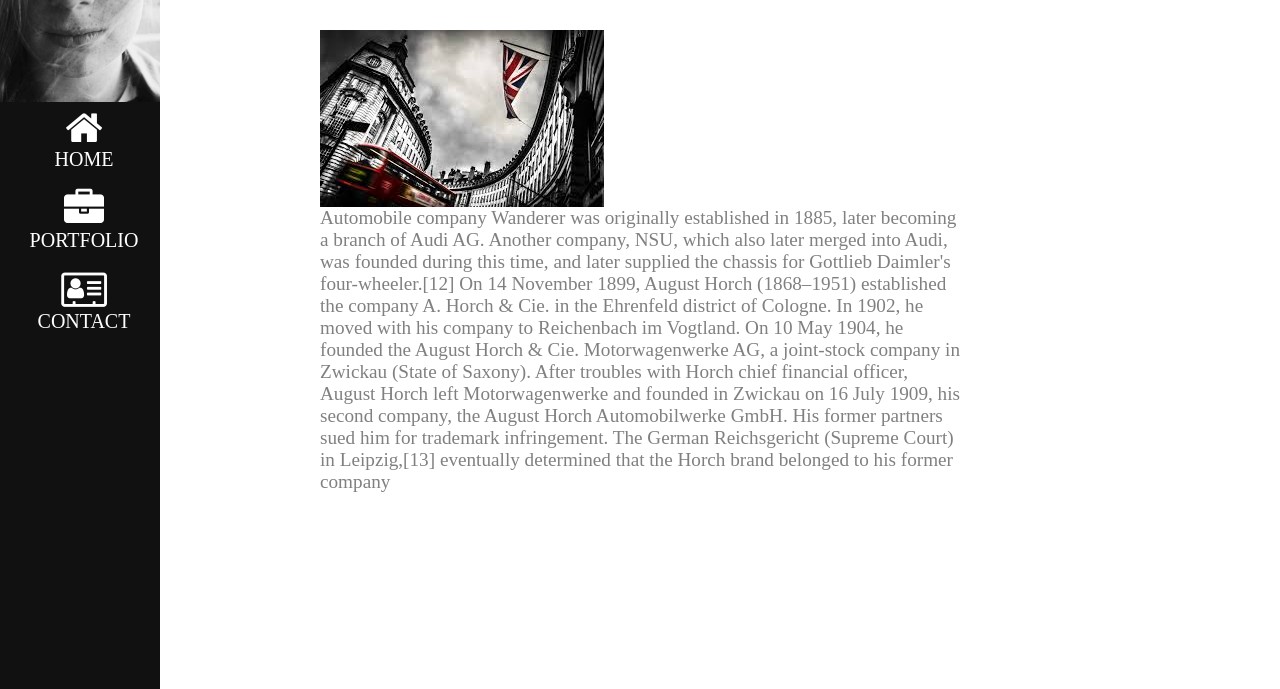
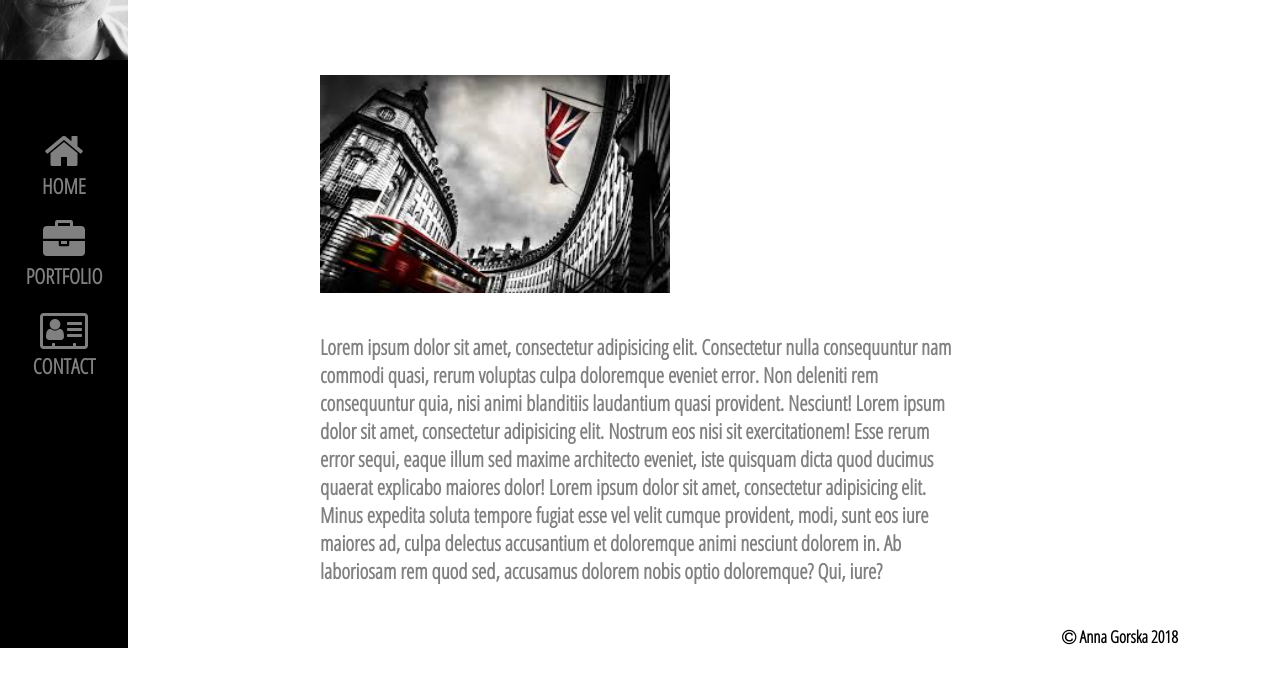
Before and after one commit to T4Net/AnnsWeb, a plain HTML site: page index.html in a window 1280 px wide. Shown: the part 111-800 px from the top of the page. Drawn offline with Linux system fonts and the light colour scheme.

Commit message:
Refactor master branch html and css

```diff
--- a/CSS/mainStyle.css
+++ b/CSS/mainStyle.css
@@ -3,64 +3,70 @@
   margin: 0;
   padding:0;
   box-sizing: border-box;
+  text-decoration: none;
  }
+ html {
+   font-family: 'Open Sans Condensed', Helvetica, Verdana, Arial, sans-serif;
+   font-size: 21px;
+   background-color: rgb(255, 255, 255);
+}
+body {
+  color: gray;
+  font-weight: bold;
+  min-height: 100vh;
 
-body {
-    background-color: white;
-    overflow-x: hidden;
 }
-div.wrapper {
+a {
+  color: gray;
+}
+div.page_wrapper {
   display: grid;
   grid-template-columns: 10vw 15vw 1fr 25vw;
-    color:gray;
-    font-family:'Gentium Book Basic';
-    font-size:larger;
+  grid-row-gap: 40px;
 }
+nav.left_site_nav {
+  grid-column: 1 / 2;
+  grid-row: 1 / 5;
 
-menu {
-    grid-column: 1 / 2;
   display: flex;
   flex-direction: column;
-    text-decoration: none;
-    height: 100%;
-    width: 160px;
-    position: fixed;
-    z-index: 1;
-    top: 0;
-    left: 0;
-    background-color: #111;
-    overflow-x: hidden;
-    font-size:x-small;
+  align-items: center;
+  justify-content: flex-start;
+  background-color: black;
 }
-menu a {
-    padding: 6px 8px 6px 16px;
-    margin-bottom:6px;
-    text-decoration: none;
-    font-size: 20px;
+#avatar_image {
+  width: 100%;
+  height: auto;
+  padding-bottom: 50px;
+}
+nav.left_site_nav i {
+  padding-top: 20px;
+}
+nav.left_site_nav a:hover {
   color: white;
-    display: block;
-    text-align:center;
 }
-
-
-menu a:hover {
-    color: black;
-    background-color: #ffffff;
-}
-
 header {
+  font-family: 'Gentium Book Basic';
+  margin: 20px 0 50px;
   grid-row: 1 / 2;
   grid-column: 3 / 4;
   text-align:center;
 }
-.main_section_image {
+#main_section_image {
   grid-column: 3 / 4;
   grid-row: 2 / 3;
+  width: 100%;
+  max-width: 350px;
   height: auto;
-    max-width: 640px;
-    margin-top: 10%;
 }
 section.main_section_text {
   grid-row: 3 / 4;
   grid-column: 3 / 4;
 }
+footer {
+  grid-column: 4;
+  grid-row: 4;
+  color: rgb(0, 0, 0);
+  font-size: .8rem;
+  justify-self: center;
+}
--- a/index.html
+++ b/index.html
@@ -1,43 +1,46 @@
 <!DOCTYPE html>
-<html>
+<html lang="en">
 <head>
   <title>Anna Gorska</title>
 	<meta charset="utf-8" />
-    <link rel="stylesheet" href="CSS/mainStyle.css">
+  <meta name="viewport" content="width=device-width, initial-scale=1">
   <link rel="stylesheet" href="https://cdnjs.cloudflare.com/ajax/libs/font-awesome/4.7.0/css/font-awesome.min.css">
   <!--<link rel="stylesheet" href="https://www.w3schools.com/w3css/4/w3.css">-->
+  <!-- Google fonts -->
+  <link href="https://fonts.googleapis.com/css?family=Anton|Open+Sans+Condensed:300" rel="stylesheet">
+  <link rel="shortcut icon" type="image/gif" href="./Media/favicon/favicon.png"/>
+  <link rel="stylesheet" type="text/css" href="./CSS/mainStyle.css">
 </head>
 <body>
-    <div class="wrapper">
-        <menu>
+  <div class="page_wrapper">
+    <nav class="left_site_nav">
       <!-- Avatar image in top left corner -->
-            <img src="Media/Images/profile_girl.jpg" style="width:100%">
-            <a href="#" >
-                <i class="fa fa-home fa-2x"></i>
-                <p>HOME</p>
-            </a>
-            <a href="#portfolio" >
-                <i class="fa fa-briefcase fa-2x"></i>
-                <p>PORTFOLIO</p>
-            </a>
-            <a href="#contact" >
-                <i class="fa fa-address-card-o fa-2x"></i>
-                <p>CONTACT</p>
-            </a>
-        </menu>
+      <img src="./Media/Images/profile_girl.jpg" id="avatar_image"  alt="Anna's profile picture"/>
+      <i class="fa fa-home fa-2x"></i><a href="#">HOME</a>
+      <i class="fa fa-briefcase fa-2x"></i><a href="#">PORTFOLIO</a>
+      <i class="fa fa-address-card-o fa-2x"></i><a href="#">CONTACT</a>
+    </nav> <!-- end left_site_nav -->
     <header>
       <h1>Translation Services</h1>
-            <h2>Polish to English and English to Polish</h2>
+      <h3>Polish to English and English to Polish</h3>
     </header>
-        <img src="Media/Images/mainP.jpg" class="main_section_image"
-             alt="Anna's main picture profile" />
+    <img src="Media/Images/mainP.jpg" id="main_section_image"/>
     <section class="main_section_text">
-            Automobile company Wanderer was originally established in 1885, later becoming a branch of Audi AG. Another company, NSU, which also later merged into Audi, was founded during this time, and later supplied the chassis for Gottlieb Daimler's four-wheeler.[12]
-
-            On 14 November 1899, August Horch (1868–1951) established the company A. Horch & Cie. in the Ehrenfeld district of Cologne. In 1902, he moved with his company to Reichenbach im Vogtland. On 10 May 1904, he founded the August Horch & Cie. Motorwagenwerke AG, a joint-stock company in Zwickau (State of Saxony).
-
-            After troubles with Horch chief financial officer, August Horch left Motorwagenwerke and founded in Zwickau on 16 July 1909, his second company, the August Horch Automobilwerke GmbH. His former partners sued him for trademark infringement. The German Reichsgericht (Supreme Court) in Leipzig,[13] eventually determined that the Horch brand belonged to his former company
-        </section>
-    </div>
+      Lorem ipsum dolor sit amet, consectetur adipisicing elit.
+      Consectetur nulla consequuntur nam commodi quasi, rerum voluptas
+      culpa doloremque eveniet error. Non deleniti rem consequuntur quia,
+      nisi animi blanditiis laudantium quasi provident. Nesciunt!
+      Lorem ipsum dolor sit amet, consectetur adipisicing elit.
+      Nostrum eos nisi sit exercitationem! Esse rerum error sequi,
+      eaque illum sed maxime architecto eveniet, iste quisquam dicta
+      quod ducimus quaerat explicabo maiores dolor!
+      Lorem ipsum dolor sit amet, consectetur adipisicing elit.
+      Minus expedita soluta tempore fugiat esse vel velit cumque provident,
+      modi, sunt eos iure maiores ad, culpa delectus accusantium et doloremque
+      animi nesciunt dolorem in. Ab laboriosam rem quod sed, accusamus dolorem
+      nobis optio doloremque? Qui, iure?
+    </section> <!-- end main_section_text -->
+    <footer><i class="fa fa-copyright"></i> Anna Gorska 2018</footer>
+  </div> <!-- end page_wrapper -->
 </body>
 </html>
```
Lines whose indentation alone changed are shown as unchanged.
